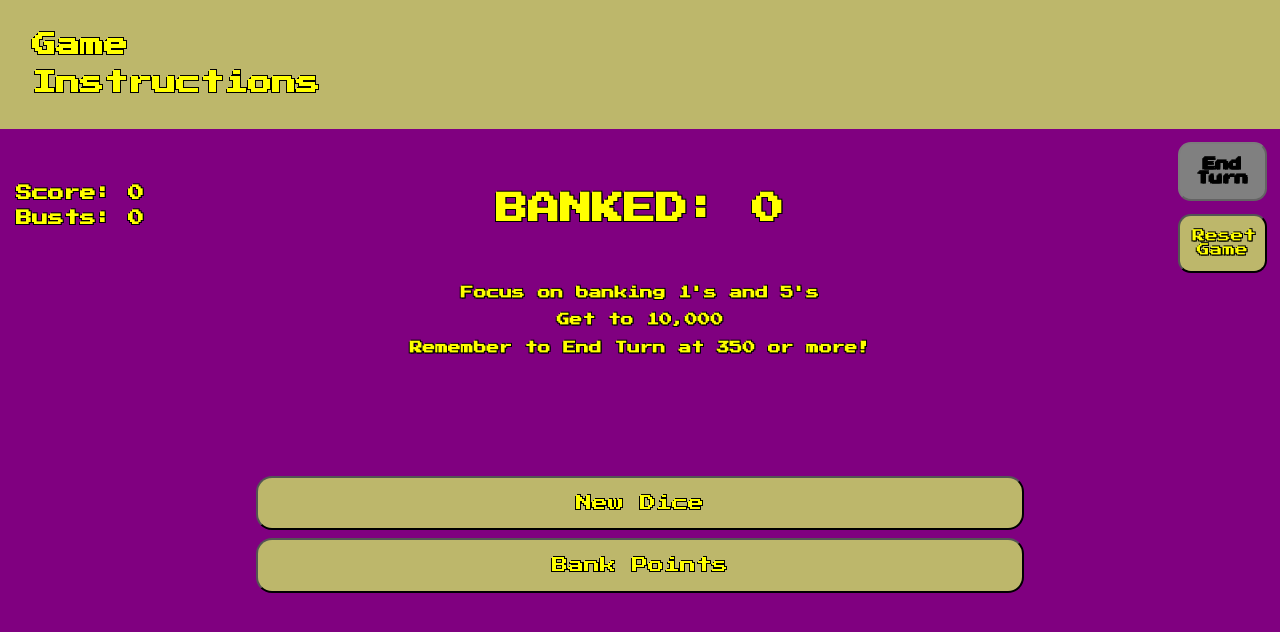
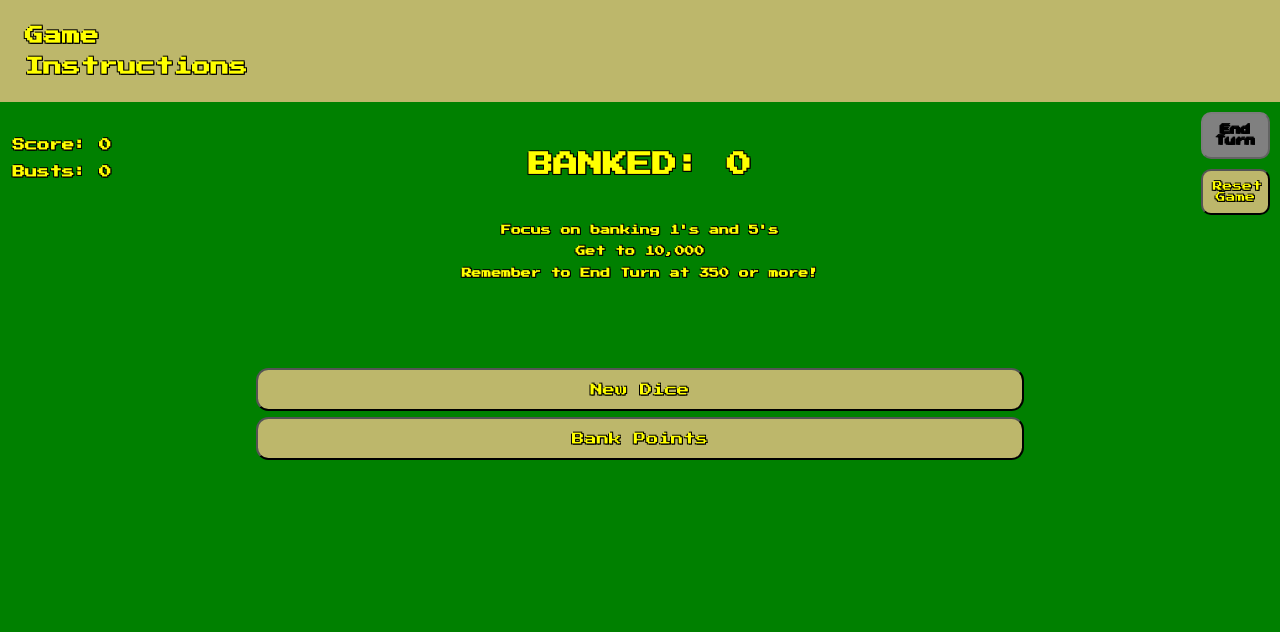
Before and after one commit to qrbaxter/Dice-Supplementary-X, a React (Create React App) app: page / in a window 1280 px wide. Shown: the top 632 px of the page. Built offline with nearby package versions, Linux system fonts and the light colour scheme.

Commit message:
added EndGame button+colors

```diff
--- a/public/style.css
+++ b/public/style.css
@@ -64,7 +64,7 @@
 
     }
 
-    .buttons1>button, .endTurnBtn, .resetBtn{
+    .buttons1>button, .endTurnBtn, .resetBtn, .continueBtn{
         background-color: darkkhaki;
         text-shadow: -1px 1px black, 1px 1px black, 1px 1px black, 1px -1px black;
         color: yellow;
@@ -76,11 +76,11 @@
         justify-content: flex-start;
     }
 
-    .buttons1>button:hover, .endTurnBtn:hover, .resetBtn:hover {
+    .buttons1>button:hover, .endTurnBtn:hover, .resetBtn:hover, .continueBtn:hover {
         background-color: turquoise
     }
 
-    .buttons1>button:focus, .endTurnBtn:focus, .resetBtn, .resetBtn:hover, .resetBtn:focus{
+    .buttons1>button:focus, .endTurnBtn:focus, .resetBtn, .resetBtn:hover, .resetBtn:focus, .continueBtn:hover, .continueBtn:focus{
         outline: none;
     }
 
@@ -203,6 +203,19 @@
 
       }
 
+      .pinkerino {
+        color: palevioletred
+      }
+
+      .continueBtn {
+        text-align: center;
+        padding: 1em;
+        font-size: 1em;
+        width: 100%
+
+    }
+
+
 }
 @media (min-width: 376px) and (max-width: 768px){
     html, body {
@@ -213,9 +226,8 @@
         color: yellow;
         text-shadow: -1px 1px black, 1px 1px black, 1px 1px black, 1px -1px black;
         font-size: 0.88em;
-        overflow-x: hidden; /* added to prevent horizontal scrolling */
-    }
-
+        overflow-x: hidden;
+      }
 
     nav {
         display: flex;
@@ -256,8 +268,7 @@
         flex-direction: row;
         gap: 10px;
         justify-content: center;
-        font-size: 1em;
-
+        font-size: 1em
 
     }
 
@@ -269,7 +280,7 @@
 
     }
 
-    .buttons1>button, .endTurnBtn, .resetBtn{
+    .buttons1>button, .endTurnBtn, .resetBtn, .continueBtn{
         background-color: darkkhaki;
         text-shadow: -1px 1px black, 1px 1px black, 1px 1px black, 1px -1px black;
         color: yellow;
@@ -281,11 +292,11 @@
         justify-content: flex-start;
     }
 
-    .buttons1>button:hover, .endTurnBtn:hover, .resetBtn:hover {
+    .buttons1>button:hover, .endTurnBtn:hover, .resetBtn:hover, .continueBtn:hover {
         background-color: turquoise
     }
 
-    .buttons1>button:focus, .endTurnBtn:focus, .resetBtn, .resetBtn:hover, .resetBtn:focus{
+    .buttons1>button:focus, .endTurnBtn:focus, .resetBtn, .resetBtn:hover, .resetBtn:focus, .continueBtn:hover, .continueBtn:focus{
         outline: none;
     }
 
@@ -313,7 +324,9 @@
     .dice-container {
         height: 8em;
         display: flex;
-        margin-top: -20px
+        margin-top: -20px;
+
+
 
     }
 
@@ -406,17 +419,30 @@
 
       }
 
+      .pinkerino {
+        color: palevioletred
+      }
+
+      .continueBtn {
+        text-align: center;
+        padding: 1em;
+        font-size: 1em;
+        width: 100%
+
+    }
+
+
 }
 @media (min-width: 769px){
     html, body {
         margin: 0;
         font-family: 'Press Start 2P';
         font-weight: 600;
-        background-color: purple;
+        background-color: green;
         color: yellow;
         text-shadow: -1px 1px black, 1px 1px black, 1px 1px black, 1px -1px black;
-        font-size: 1em;
-        overflow-x: hidden; /* added to prevent horizontal scrolling */
+        font-size: 0.88em;
+        overflow-x: hidden;
       }
 
     nav {
@@ -458,7 +484,7 @@
         flex-direction: row;
         gap: 10px;
         justify-content: center;
-        font-size: 1em;
+        font-size: 1em
 
     }
 
@@ -470,7 +496,7 @@
 
     }
 
-    .buttons1>button, .endTurnBtn, .resetBtn{
+    .buttons1>button, .endTurnBtn, .resetBtn, .continueBtn{
         background-color: darkkhaki;
         text-shadow: -1px 1px black, 1px 1px black, 1px 1px black, 1px -1px black;
         color: yellow;
@@ -482,11 +508,11 @@
         justify-content: flex-start;
     }
 
-    .buttons1>button:hover, .endTurnBtn:hover, .resetBtn:hover {
+    .buttons1>button:hover, .endTurnBtn:hover, .resetBtn:hover, .continueBtn:hover {
         background-color: turquoise
     }
 
-    .buttons1>button:focus, .endTurnBtn:focus, .resetBtn, .resetBtn:hover, .resetBtn:focus{
+    .buttons1>button:focus, .endTurnBtn:focus, .resetBtn, .resetBtn:hover, .resetBtn:focus, .continueBtn:hover, .continueBtn:focus{
         outline: none;
     }
 
@@ -514,7 +540,9 @@
     .dice-container {
         height: 8em;
         display: flex;
-        margin-top: -20px
+        margin-top: -20px;
+
+
 
     }
 
@@ -553,8 +581,7 @@
 
     .bustedText {
         padding-left: 1em;
-        margin-top: 0;
-        line-height: 0
+        margin-top: 0.1em;
     }
 
 
@@ -608,7 +635,23 @@
 
       }
 
+      .pinkerino {
+        color: palevioletred
+      }
 
 
 
+
+      .pinkerino {
+        color: palevioletred
+      }
+
+      .continueBtn {
+        text-align: center;
+        padding: 1em;
+        font-size: 1em;
+        width: 100%
+
+    }
+
 }
```
